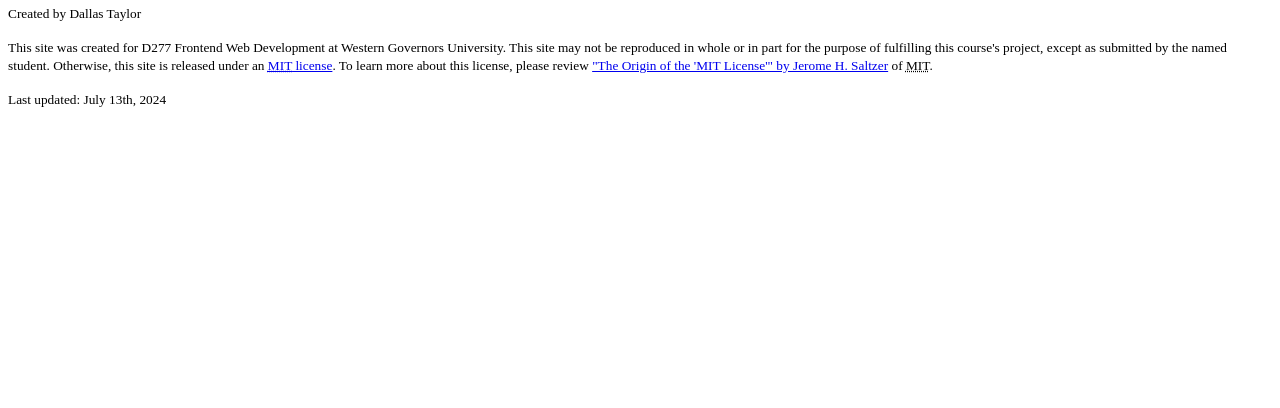
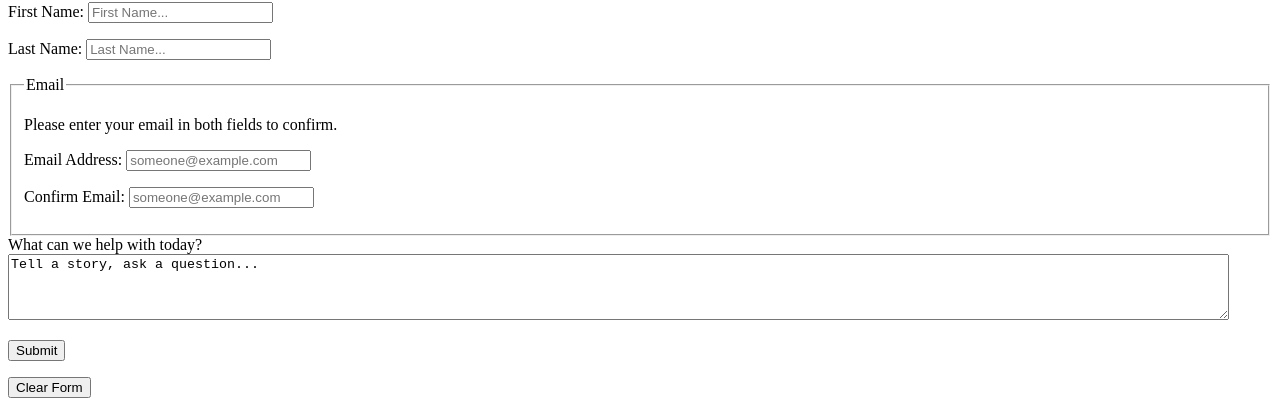
Before and after one commit to de-taylor/d277-pa, a plain HTML site: page billings.html in a window 1280 px wide. Shown: the part 284-692 px from the top of the page. Drawn offline with Linux system fonts and the light colour scheme.

Commit message:
Adds a contact form to all three city pages

```diff
--- a/billings.html
+++ b/billings.html
@@ -20,6 +20,36 @@
         </header>
         <section></section>
         <aside></aside>
+        <aside>
+            <h3>Want to learn more? Let us know!</h3>
+            <form id="contact-form" action="submit.html" method="POST">
+                <p>
+                    <label for="firstName">First Name:</label>
+                    <input name="firstName" type="text" min="1" max="50" width="50" required placeholder="First Name...">
+                </p>
+                <p>
+                    <label for="lastName">Last Name:</label>
+                    <input name="lastName" type="text" min="1" max="100" width="50" required placeholder="Last Name...">
+                </p>
+                <fieldset>
+                    <legend>Email</legend>
+                    <p>Please enter your email in both fields to confirm.</p>
+                    <p>
+                        <label for="email">Email Address:</label>
+                        <input name="email" type="email" min="1" max="150" width="75" required placeholder="someone@example.com">
+                    </p>
+                    <p>
+                        <label for="emailValidation">Confirm Email:</label>
+                        <input name="emailValidation" type="email" min="1" max="150" width="75" required placeholder="someone@example.com">
+                    </p>
+                </fieldset>
+                <label for="question">What can we help with today?</label>
+                <textarea name="question" rows="4" cols="150">Tell a story, ask a question...</textarea>
+
+                <p><input name="submit" type="submit"></p>
+                <p><input name="clear" type="button" value="Clear Form"></p>
+            </form>
+        </aside>
         <footer role="contentinfo">
             <a href="https://github.com/de-taylor/" target="_blank" alt="Link to Dallas Taylor's GitHub page"><img src="images/github-mark-white.png" height="25px" width="25px"></a>
             <p><small>Created by Dallas Taylor</small></p>
```
Also changed, not shown: ftpeck.html (+30 -0 lines), helena.html (+30 -0 lines).
